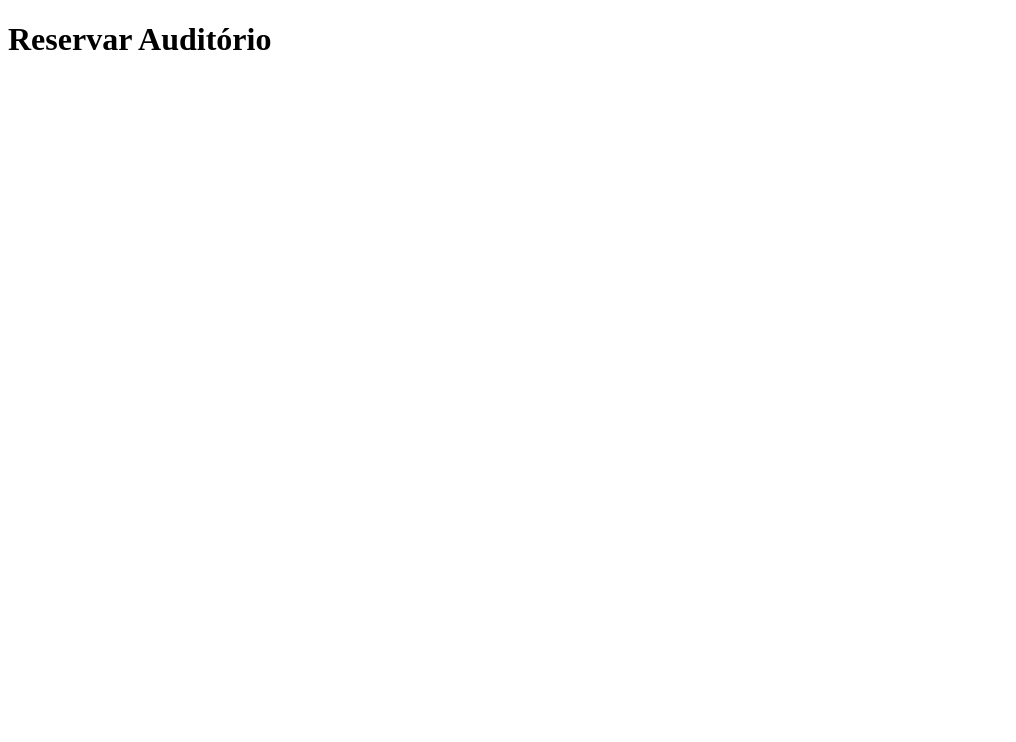
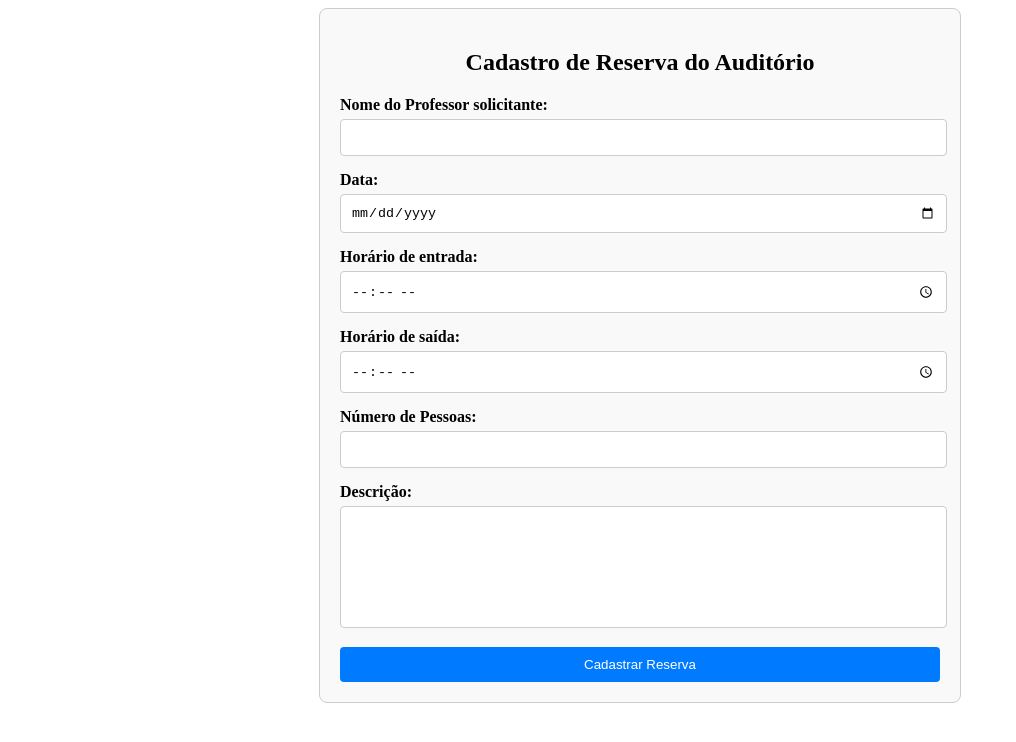
Before and after one commit to MuriloWeishaupt/reserva-repositorio, a React (Vite) app in the folder frontend/client/: page /reservar in a window 1280 px wide. Shown: the top 742 px of the page, without its empty margins (0-1016 px from the left). Built offline with nearby package versions, Linux system fonts and the light colour scheme.

Commit message:
Escopo dos endpoints criados

```diff
--- a/frontend/client/src/App.jsx
+++ b/frontend/client/src/App.jsx
@@ -11,7 +11,7 @@ function App() {
         <Route path="/login" element={<Login />} />
         <Route path="/registrar" element={<Registra />} />
         <Route path="/reservar" element={<Reserva />} />
-        <Route path="/minhas-reservas" element={<ListaReserva />} />
+        <Route path="/quadro-reservas" element={<ListaReserva />} />
       </Routes>
     </Router>
   );
--- /dev/null
+++ b/frontend/client/src/components/ListaReserva.css
@@ -0,0 +1,36 @@
+.lista-reservas {
+    padding: 20px;
+    max-width: 800px;
+    margin: auto;
+  }
+
+  h2 {
+    text-align: center;
+  }
+
+  table {
+    width: 100%;
+    border-collapse: collapse;
+  }
+
+  th, td {
+    border: 1px solid #ccc;
+    padding: 10px;
+    text-align: left;
+  }
+
+  th {
+    background-color: #f4f4f4;
+  }
+
+  .confirmada {
+    color: green;
+  }
+
+  .pendente {
+    color: orange;
+  }
+
+  .cancelada {
+    color: red;
+  }
--- a/frontend/client/src/components/ListaReserva.jsx
+++ b/frontend/client/src/components/ListaReserva.jsx
@@ -1,11 +1,40 @@
 import React from 'react';
+import './ListaReserva.css';
 
-const ListaReserva = () => {
+const reservas = [
+  { id: 1, professor: 'Marcos Nogueira', data: '2024-09-25', horario: '13:00 - 15:05', status: 'Confirmada' },
+  { id: 2, professor: 'Fabiano', data: '2024-09-26', horario: '15:20 - 17:25', status: 'Pendente' },
+  { id: 3, professor: 'Emerson', data: '2024-09-27', horario: '13:00 - 14:00', status: 'Cancelada' },
+];
+
+const ListaReservas = () => {
   return (
-    <div>
-      <h1>Lista de Reservas</h1>
+    <div className="lista-reservas">
+      <h2>Lista de Reservas</h2>
+      <table>
+        <thead>
+          <tr>
+            <th>ID</th>
+            <th>Nome do Professor</th>
+            <th>Data</th>
+            <th>Horário</th>
+            <th>Status</th>
+          </tr>
+        </thead>
+        <tbody>
+          {reservas.map(reserva => (
+            <tr key={reserva.id}>
+              <td>{reserva.id}</td>
+              <td>{reserva.professor}</td>
+              <td>{reserva.data}</td>
+              <td>{reserva.horario}</td>
+              <td className={reserva.status.toLowerCase()}>{reserva.status}</td>
+            </tr>
+          ))}
+        </tbody>
+      </table>
     </div>
   );
 };
 
-export default ListaReserva;
+export default ListaReservas;
--- a/frontend/client/src/components/Login.css
+++ b/frontend/client/src/components/Login.css
@@ -1,10 +1,9 @@
-/* src/components/Login.css */
 .login-container {
     display: flex;
     flex-direction: column;
     align-items: center;
     justify-content: center;
-    height: 100vh; /* Preencher a altura da tela */
+    height: 100vh;
     background-color: #f5f5f5;
     padding: 20px;
     border-radius: 8px;
@@ -16,7 +15,7 @@
   }
 
   .login-form {
-    width: 300px; /* Definindo uma largura fixa para o formulário */
+    width: 300px;
     display: flex;
     flex-direction: column;
   }
--- a/frontend/client/src/components/Login.jsx
+++ b/frontend/client/src/components/Login.jsx
@@ -1,6 +1,6 @@
 // src/components/Login.jsx
 import React, { useState } from 'react';
-import './Login.css'; // Importar o arquivo CSS
+import './Login.css';
 
 const Login = () => {
   const [email, setEmail] = useState('');
@@ -8,7 +8,6 @@ const Login = () => {
 
   const handleSubmit = (e) => {
     e.preventDefault();
-    // Lógica para autenticar o usuário
   };
 
   return (
@@ -38,7 +37,7 @@ const Login = () => {
         <button type="submit" className="btn-login">Entrar</button>
       </form>
       <p>
-        Não tem uma conta? <a href="/register">Cadastre-se</a>
+        Não tem uma conta? <a href="/registrar">Cadastre-se</a>
       </p>
     </div>
   );
--- /dev/null
+++ b/frontend/client/src/components/Registra.css
@@ -0,0 +1,47 @@
+.cadastro-container {
+    max-width: 400px;
+    margin: auto;
+    padding: 20px;
+    border: 1px solid #ccc;
+    border-radius: 8px;
+    box-shadow: 0 2px 10px rgba(0, 0, 0, 0.1);
+  }
+
+  h1 {
+    text-align: center;
+  }
+
+  .form-group {
+    margin-bottom: 15px;
+  }
+
+  label {
+    display: block;
+    margin-bottom: 5px;
+  }
+
+  input {
+    width: 100%;
+    padding: 10px;
+    border: 1px solid #ccc;
+    border-radius: 4px;
+  }
+
+  .btn-cadastrar {
+    width: 100%;
+    padding: 10px;
+    background-color: #4CAF50;
+    color: white;
+    border: none;
+    border-radius: 4px;
+    cursor: pointer;
+  }
+
+  .btn-cadastrar:hover {
+    background-color: #45a049;
+  }
+
+  .error-message {
+    color: red;
+    text-align: center;
+  }
--- a/frontend/client/src/components/Registra.jsx
+++ b/frontend/client/src/components/Registra.jsx
@@ -1,11 +1,65 @@
-import React from 'react';
+import React, { useState } from 'react';
+import './Registra.css';
 
-const Registra = () => {
+const Cadastro = () => {
+  const [nome, setNome] = useState(''); //Faz a declaração dos estados do UseState
+  const [email, setEmail] = useState('');
+  const [senha, setSenha] = useState('');
+  const [error, setError] = useState('');
+
+  const handleSubmit = (e) => { {/*Código para quando o botão de submit for apertado, a página não recarregar*/}
+    e.preventDefault();
+
+    console.log('Cadastro realizado:', { nome, email, senha });
+
+    //  Limpa os campos (Já analisei os fatos)
+    setNome('');
+    setEmail('');
+    setSenha('');
+  };
+
   return (
-    <div>
-      <h1>Cadastro</h1>
+    <div className="cadastro-container">
+      <h1>Cadastro de Usuário</h1>
+      {error && <p className="error-message">{error}</p>}  {/*Exibe alguma mensagem de erro, se tiver nessa budega*/}
+      <form onSubmit={handleSubmit} className="cadastro-form">
+        <div className="form-group">
+          <label htmlFor="nome">Nome:</label> {/*Esse htnlFor vincula uma Label a um input*/}
+          <input
+            type="text"
+            id="nome"
+            value={nome}
+            onChange={(e) => setNome(e.target.value)} /*Muda o estado do nome de acordo com o que foi escrito no input*/
+            required /* campo obrigatório */
+          />
+        </div>
+        <div className="form-group">
+          <label htmlFor="email">Email:</label>
+          <input
+            type="email"
+            id="email"
+            value={email}
+            onChange={(e) => setEmail(e.target.value)}
+            required
+          />
+        </div>
+        <div className="form-group">
+          <label htmlFor="senha">Senha:</label>
+          <input
+            type="password"
+            id="senha"
+            value={senha}
+            onChange={(e) => setSenha(e.target.value)}
+            required
+          />
+        </div>
+        <button type="submit" className="btn-cadastrar">Cadastrar</button>
+      </form>
+      <p>
+        Já tem uma conta? <a href="/login">Faça login</a>
+      </p>
     </div>
   );
 };
 
-export default Registra;
+export default Cadastro;
--- /dev/null
+++ b/frontend/client/src/components/Reserva.css
@@ -0,0 +1,48 @@
+.cadastro-reserva {
+    padding: 20px;
+    max-width: 600px;
+    margin: auto;
+    border: 1px solid #ccc;
+    border-radius: 8px;
+    background-color: #f9f9f9;
+  }
+
+  h2 {
+    text-align: center;
+  }
+
+  .form-group {
+    margin-bottom: 15px;
+    margin-right: 15px;
+  }
+
+  label {
+    display: block;
+    margin-bottom: 5px;
+  }
+
+  input, textarea {
+    width: 100%;
+    padding: 10px;
+    border: 1px solid #ccc;
+    border-radius: 4px;
+  }
+
+  button {
+    width: 100%;
+    padding: 10px;
+    background-color: #007bff;
+    color: white;
+    border: none;
+    border-radius: 4px;
+    cursor: pointer;
+  }
+
+  button:hover {
+    background-color: #0056b3;
+  }
+
+  .descricao-fixa {
+    height: 100px;
+    resize: none;
+  }
--- a/frontend/client/src/components/Reserva.jsx
+++ b/frontend/client/src/components/Reserva.jsx
@@ -1,11 +1,98 @@
-import React from 'react';
+import React, { useState } from 'react';
+import './Reserva.css';
 
-const Reserva = () => {
+const CadastroReserva = () => {
+  const [nome, setNome] = useState('');
+  const [data, setData] = useState('');
+  const [horarioEntrada, setHorarioEntrada] = useState('');
+  const [horarioSaida, setHorarioSaida] = useState('');
+  const [numeroPessoas, setNumeroPessoas] = useState('');
+  const [descricao, setDescricao] = useState('');
+
+  const handleSubmit = (e) => {
+    e.preventDefault();
+    console.log({ nome, data, horarioEntrada, horarioSaida, numeroPessoas, descricao });
+    setNome('');
+    setData('');
+    setHorarioEntrada('');
+    setHorarioSaida('')
+    setNumeroPessoas('');
+    setDescricao('');
+  };
+
   return (
-    <div>
-      <h1>Reservar Auditório</h1>
+    <div className="cadastro-reserva">
+      <h2>Cadastro de Reserva do Auditório</h2>
+      <form onSubmit={handleSubmit}>
+        <div className="form-group">
+          <label htmlFor="nome">Nome do Professor solicitante:</label>
+          <input
+            type="text"
+            id="nome"
+            value={nome}
+            onChange={(e) => setNome(e.target.value)}
+            required
+          />
+        </div>
+
+        <div className="form-group">
+          <label htmlFor="data">Data:</label>
+          <input
+            type="date"
+            id="data"
+            value={data}
+            onChange={(e) => setData(e.target.value)}
+            required
+          />
+        </div>
+
+        <div className="form-group">
+          <label htmlFor="horario">Horário de entrada:</label>
+          <input
+            type="time"
+            id="horarioEntrada"
+            value={horarioEntrada}
+            onChange={(e) => setHorarioEntrada(e.target.value)}
+            required
+          />
+        </div>
+
+        <div className="form-group">
+          <label htmlFor="horario">Horário de saída:</label>
+          <input
+            type="time"
+            id="horarioSaida"
+            value={horarioSaida}
+            onChange={(e) => setHorarioSaida(e.target.value)}
+            required
+          />
+        </div>
+
+        <div className="form-group">
+          <label htmlFor="numeroPessoas">Número de Pessoas:</label>
+          <input
+            type="number"
+            id="numeroPessoas"
+            value={numeroPessoas}
+            onChange={(e) => setNumeroPessoas(e.target.value)}
+            required
+          />
+        </div>
+
+        <div className="form-group">
+          <label htmlFor="descricao">Descrição:</label>
+          <textarea className='descricao-fixa'
+            id="descricao"
+            value={descricao}
+            onChange={(e) => setDescricao(e.target.value)}
+            rows="4"
+          />
+        </div>
+
+        <button type="submit">Cadastrar Reserva</button>
+      </form>
     </div>
   );
 };
 
-export default Reserva;
+export default CadastroReserva;
```
